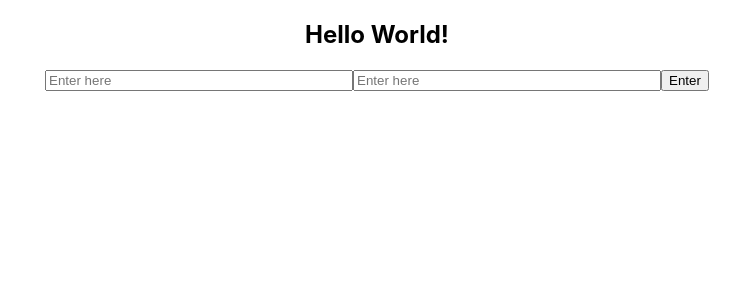
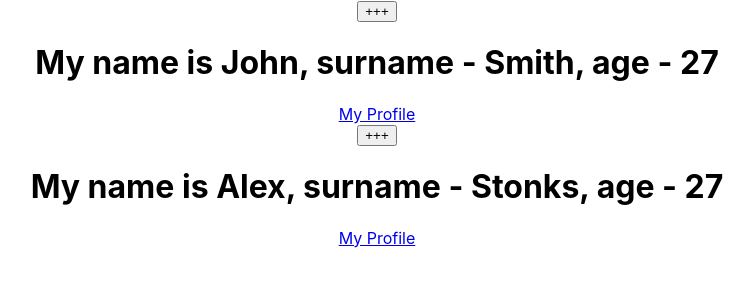
Before and after one commit to valeryaosta/petr-js-react, a React (Create React App) app in the folder 86/my-app/: page / in a window 1280 px wide. Shown: the top 300 px of the page, without its empty margins (263-1017 px from the left). Built offline with nearby package versions, Linux system fonts and the light colour scheme.

Commit message:
94 -state

```diff
--- a/86/my-app/src/App.js
+++ b/86/my-app/src/App.js
@@ -1,43 +1,41 @@
 import React from "react";
 import './App.css';
 
-const Header = () => {
-    return <h2>Hello World!</h2>
-}
-const Field = () => {
-    const holder = 'Enter here'
-    const styledFill = {
-        width: '300px'
+class WhoAmI extends React.Component {
+    constructor(props) {
+        super(props);
+        this.state = {
+            years: 27,
+            text: '+++'
+        }
     }
-    return <input placeholder={holder} type="text" style={styledFill}/>
-}
 
-class Field2 extends React.Component {
+    nextYear = () => {
+
+        this.setState((state) => ({
+            years: state.years + 1
+        }))
+    }
+
+
     render() {
-        const holder = 'Enter here'
-        const styledFill = {
-            width: '300px'
-        }
-        return <input placeholder={holder}
-                      type="text"
-                      style={styledFill}/>
+        const {name, surname, link} = this.props
+        return (
+            <div>
+                <button onClick={this.nextYear}>{this.state.text}</button>
+                <h1>My name is {name}, surname - {surname}, age - {this.state.years} </h1>
+                <a href={link}>My Profile</a>
+            </div>
+        )
     }
-}
-
-function Btn() {
-    const text = 'Log in'
-    const logged = true
-    return <button>{logged ? 'Enter' : text}</button>
 }
 
 
 function App() {
     return (
         <div className="App">
-            <Header/>
-            <Field/>
-            <Field2/>
-            <Btn/>
+            <WhoAmI name="John" surname="Smith" link="facebook.com"/>
+            <WhoAmI name="Alex" surname="Stonks" link="vk.com"/>
         </div>
     );
 }
```
